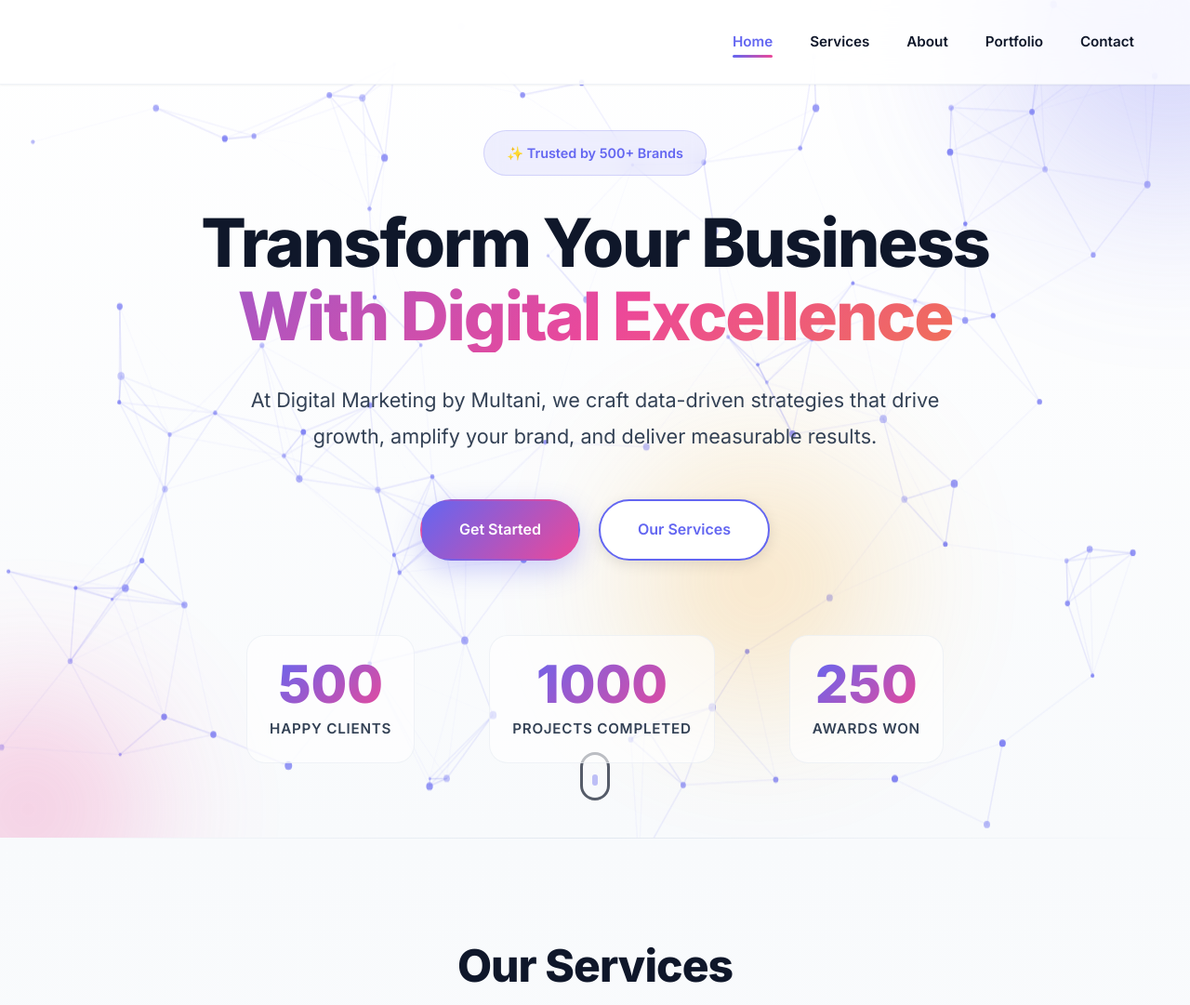
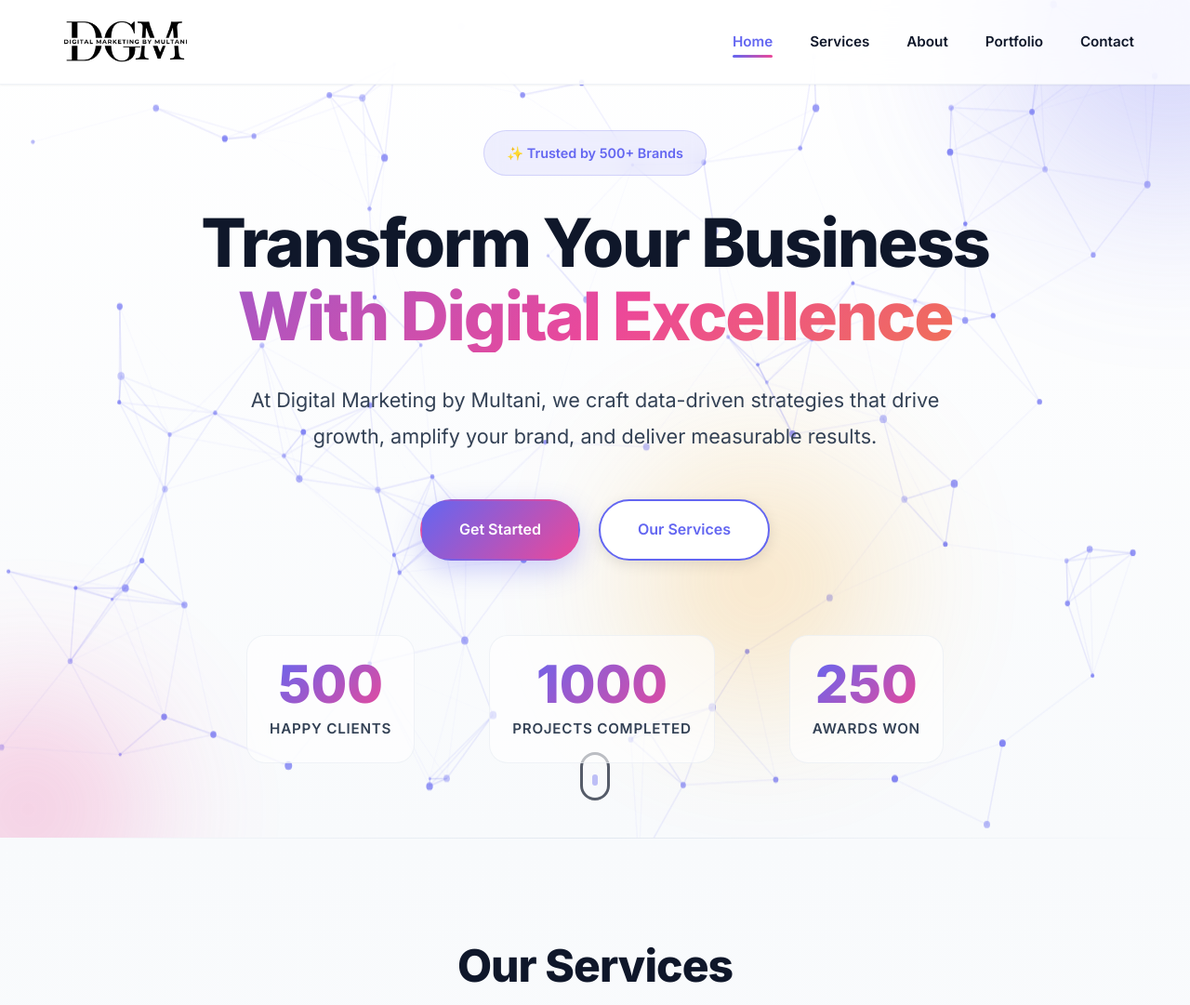
Before and after one commit to abdulmoizmultani/Digital-Marketing-By-Multani--DGM-, a plain HTML site: page index.html in a window 1280 px wide. Shown: the top 1081 px of the page at 93% size. Drawn offline with Linux system fonts and the light colour scheme; animation ran at ten frames a second.

Commit message:
Update index.html

```diff
--- a/index.html
+++ b/index.html
@@ -30,7 +30,7 @@
         <div class="container">
             <div class="nav-wrapper">
                 <div class="logo">
-                    <img src="logod.png" alt="DGM Logo" class="logo-image">
+                    <img src="logo.png" alt="DGM Logo" class="logo-image">
                 </div>
                 <ul class="nav-menu" id="navMenu">
                     <li><a href="#home" class="nav-link">Home</a></li>
```
